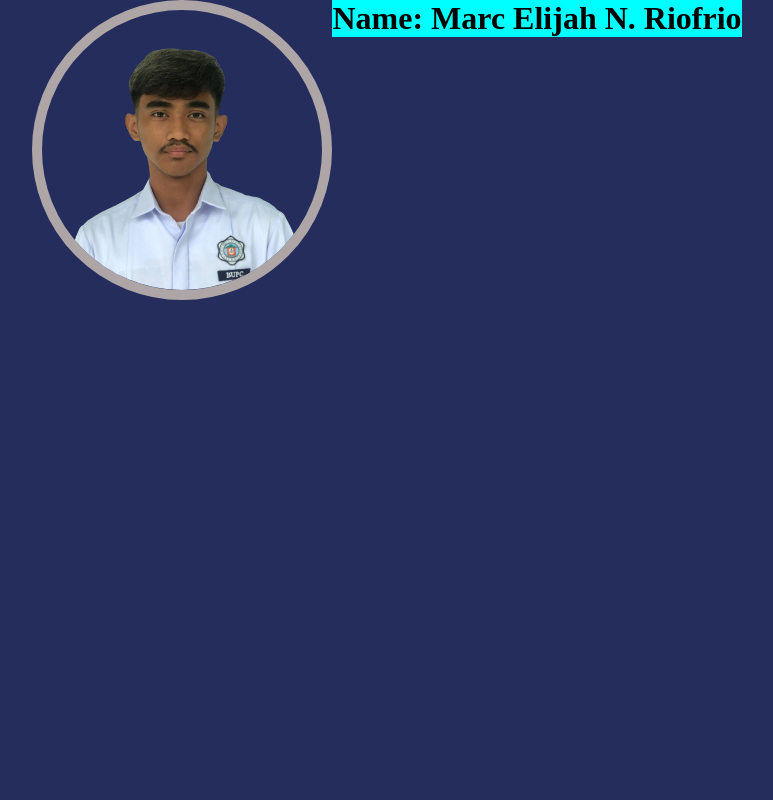
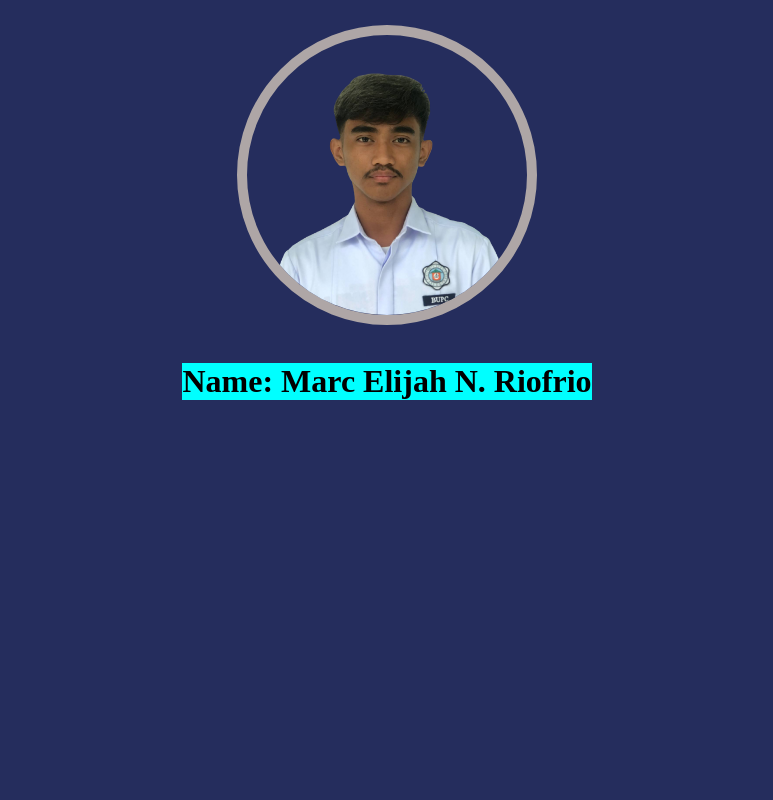
Before and after one commit to MarcRiofrio/2024_BSIT-2A_AnitaMaxWynn_MarcElijahRiofrio, a PHP site: page / in a window 1280 px wide. Shown: the whole page, without its empty margins (253-1026 px from the left). Run offline with PHP 8.4, Linux system fonts and the light colour scheme.

Commit message:
Add files via upload

```diff
--- a/Marc_Elijah-New_Resume/style.css
+++ b/Marc_Elijah-New_Resume/style.css
@@ -2,20 +2,28 @@
   margin: 0px;
   padding: 0px;
   box-sizing: border-box;
+  /* background-color: #252d5d; */
 }
+
+body {
+  background: #252d5d;
+}
+
 h1 {
   background-color: aqua;
+  display: flex;
+  justify-content: center;
+  align-items: center;
+
 }
 .photo-container {
-  /* border: 10px solid transparent;
+  border: 10px solid transparent;
   padding: 15px;
-  border-radius: 20px; */
+  border-radius: 20px;
   width: 100%;
   height: 100vh;
   display: flex;
   justify-content: center;
-  align-items: top;
-  background-color: #252d5d;
 }
 .photo-container img {
   width: 300px;
@@ -23,6 +31,7 @@
   border-radius: 50%;
   border: 10px solid rgb(174, 166, 166);
 }
-.about{
-    content: bottom;
+.about {
+  position: absolute;
+  bottom: 50%;
 }
```
